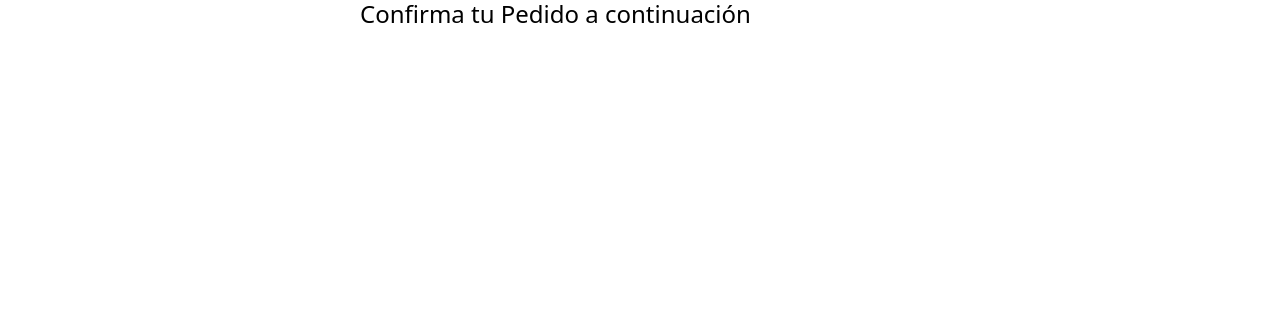
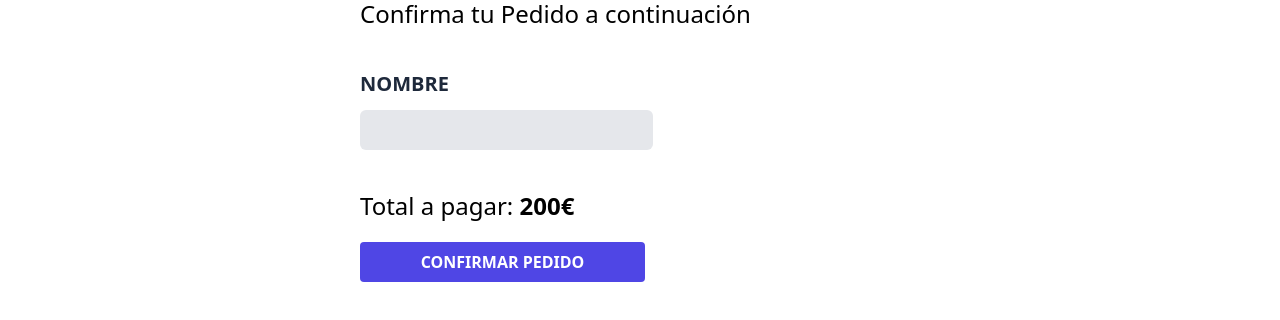
Before and after one commit to Inmacc96/meals-order-app, a Next.js app in the folder meals-order-app/: page /total in a window 1280 px wide. Shown: the part 222-542 px from the top of the page. Built offline with nearby package versions, Linux system fonts and the light colour scheme; no server answers; the database is empty.

Commit message:
Add order confirmation form on the total page.

```diff
--- a/meals-order-app/pages/total.js
+++ b/meals-order-app/pages/total.js
@@ -5,6 +5,36 @@ export default function Total() {
     <Layout page="Total y Confirmar Pedido">
       <h1 className="text-4xl font-black"> Total </h1>
       <p className="text-2xl my-10">Confirma tu Pedido a continuación</p>
+
+      <form>
+        <div>
+          <label
+            htmlFor="name"
+            className="block uppercase text-slate-800 font-bold text-xl"
+          >
+            Nombre
+          </label>
+
+          <input
+            id="name"
+            type="text"
+            className="bg-gray-200 w-full lg:w-1/3 rounded-md mt-3 p-2"
+          />
+        </div>
+
+        <div className="mt-10">
+          <p className="text-2xl">
+            Total a pagar: {""} <span className="font-bold">200€</span>
+          </p>
+        </div>
+
+        <div className="mt-5">
+          <input
+            className="bg-indigo-600 w-full lg:w-auto px-5 py-2 rounded uppercase font-bold text-white text-center hover:cursor-pointer"
+            value="Confirmar Pedido"
+          />
+        </div>
+      </form>
     </Layout>
   );
 }
```
